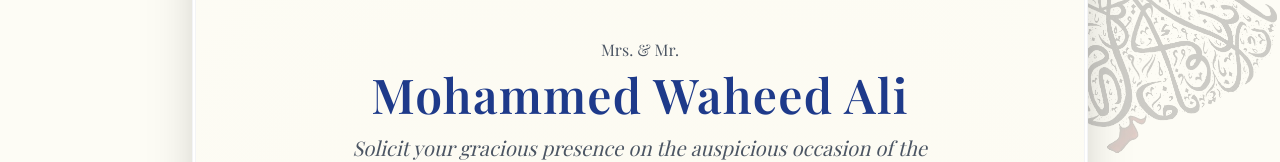
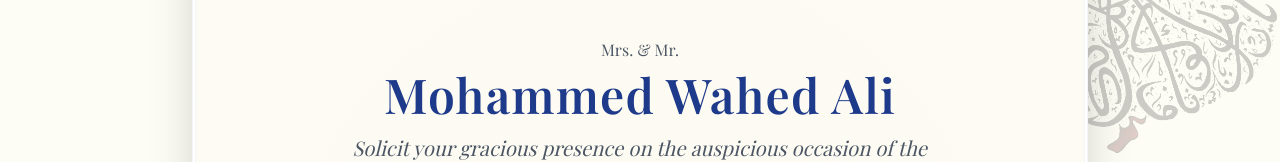
Before and after one commit to Sterban001/valima, a React (Vite) app: page / in a window 1280 px wide. Shown: the part 642-804 px from the top of the page. Built offline with nearby package versions, Linux system fonts and the light colour scheme; a web font is replaced by a local one.

Commit message:
Fix: Corrected name spelling from Waheed to Wahed

```diff
--- a/src/components/Hero.jsx
+++ b/src/components/Hero.jsx
@@ -118,7 +118,7 @@ const Hero = () => {
                         }}
                         transition={{ duration: 4, repeat: Infinity, ease: "easeInOut" }}
                     >
-                        Mohammed Waheed Ali
+                        Mohammed Wahed Ali
                     </motion.h1>
                     <motion.p
                         className="text-lg md:text-xl text-gray-600 font-serif italic text-pretty max-w-xl mx-auto"
```
